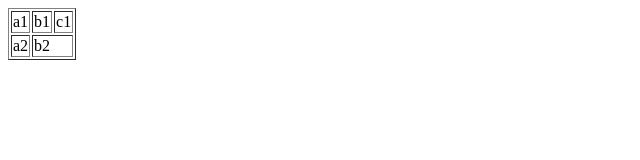
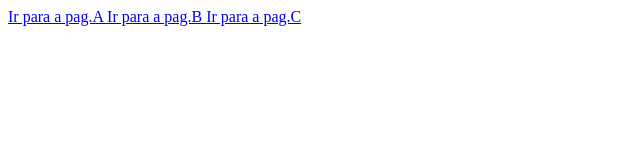
Before and after one commit to gitarno/padroesWEB, a plain HTML site: page index.html in a window 1280 px wide. Shown: the whole page, without its empty margins (0-640 px from the left). Drawn offline with Linux system fonts and the light colour scheme.

Commit message:
hiperlinks
<A>

```diff
--- a/index.html
+++ b/index.html
@@ -7,21 +7,12 @@
 
 	<body>
 
-    	<!-- table -->
+    	<!-- hiperlinks -->
 
-        <table border="1">
-        	<tr>
-            	<td> a1 </td>
-              	<td> b1 </td>
-            	<td> c1 </td>
-            </tr>
+        <a href="a.html" target="_self"> Ir para a pag.A </a>
+        <a href="b.html" target="_self"> Ir para a pag.B </a>
+        <a href="c.html" target="_self"> Ir para a pag.C </a>
 
-          	<tr>
-            	<td> a2 </td>
-              	<td colspan="2"> b2 </td>
-
-            </tr>
-        </table>
 
 
 
```
